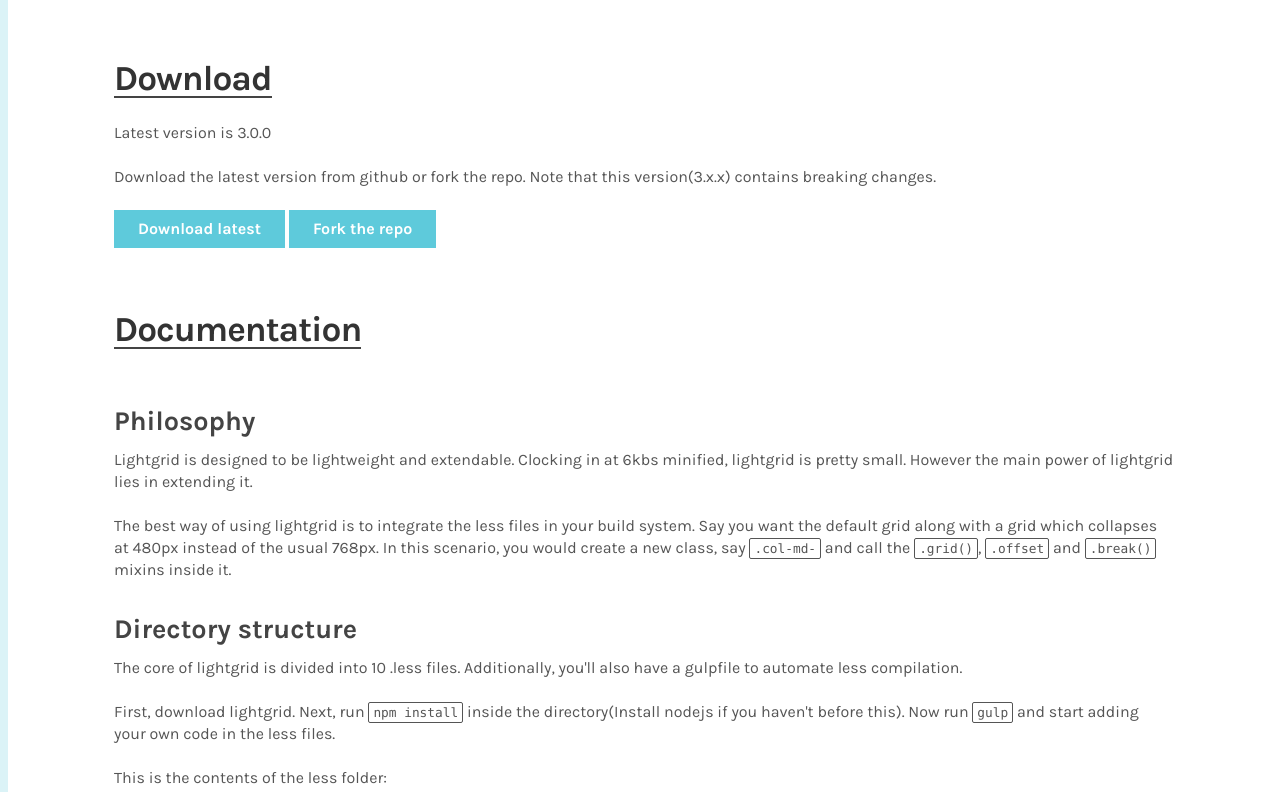
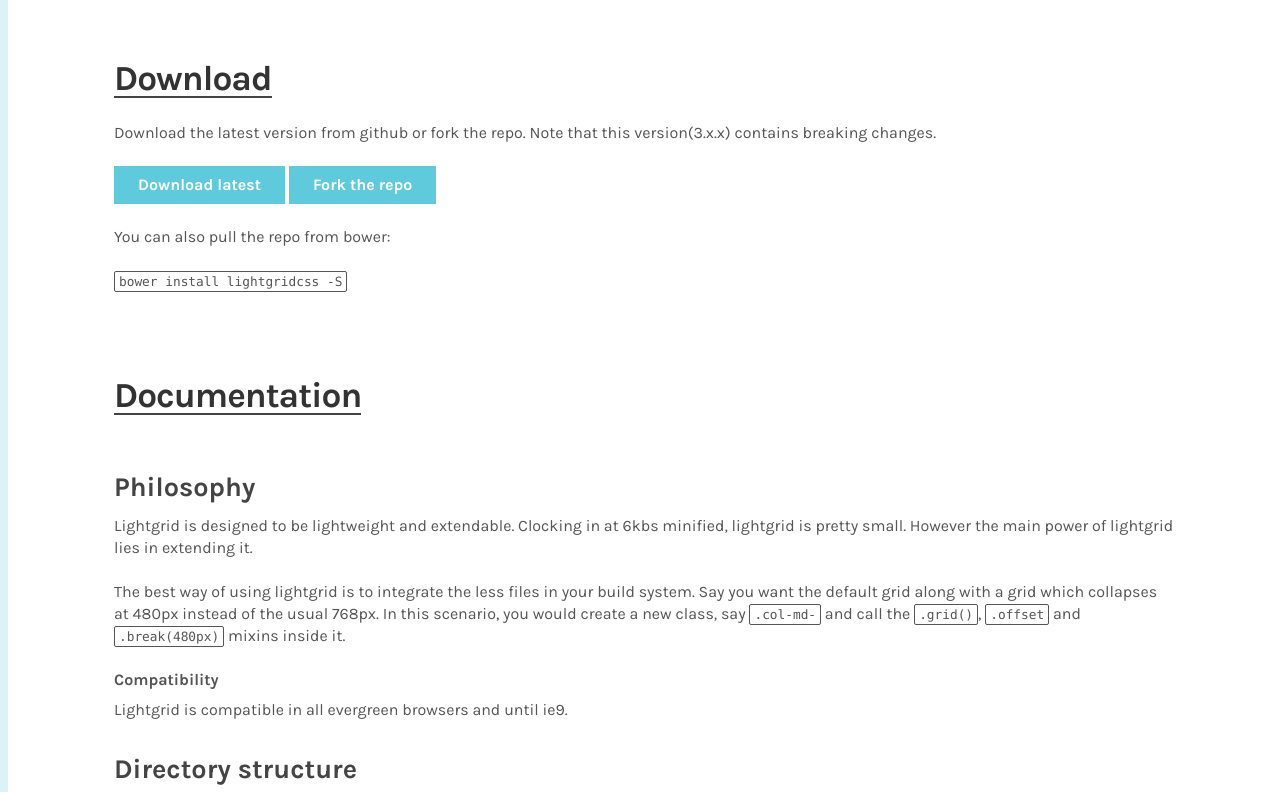
Before and after one commit to shash7/lightgrid, a plain HTML site: page index.html in a window 1280 px wide. Shown: the part 675-1467 px from the top of the page. Drawn offline with Linux system fonts and the light colour scheme.

Commit message:
Updated text again

```diff
--- a/index.html
+++ b/index.html
@@ -37,9 +37,6 @@
 					Download
 				</h2>
 				<p>
-					Latest version is 3.0.0
-				</p>
-				<p>
 					Download the latest version from github or fork the repo. Note that this version(3.x.x) contains breaking changes.
 				</p>
 				<a class="btn" href="https://github.com/shash7/lightgrid/archive/master.zip">
@@ -48,6 +45,16 @@
 				<a class="btn" href="https://github.com/shash7/lightgrid">
 					Fork the repo
 				</a>
+				<br>
+				<br>
+				<p>
+					You can also pull the repo from bower:
+				</p>
+				<p>
+					<code>
+						bower install lightgridcss -S
+					</code>
+				</p>
 			</div>
 
 			<div class="site-main site-main--full">
@@ -62,7 +69,13 @@
 				</p>
 				<p>
 					The best way of using lightgrid is to integrate the less files in your build system.
-					Say you want the default grid along with a grid which collapses at 480px instead of the usual 768px. In this scenario, you would create a new class, say <code>.col-md-</code> and call the <code>.grid()</code>, <code>.offset</code> and <code>.break()</code> mixins inside it.
+					Say you want the default grid along with a grid which collapses at 480px instead of the usual 768px. In this scenario, you would create a new class, say <code>.col-md-</code> and call the <code>.grid()</code>, <code>.offset</code> and <code>.break(480px)</code> mixins inside it.
+				</p>
+				<h5>
+					Compatibility
+				</h5>
+				<p>
+					Lightgrid is compatible in all evergreen browsers and until ie9.
 				</p>
 				<h3>
 					Directory structure
@@ -287,8 +300,7 @@
 				</h2>
 				<p>
 					Lightgrid was originally inspired by Andy Taylor's 1140px grid system. Since then, the web design world has come a long way and traditional grid systems have evolved as well as the frameworks powering them.
-				</p>
-				<p>
+					<br>
 					This project was made possible by less, gulpjs, npm and bower.
 				</p>
 			</div>
```
